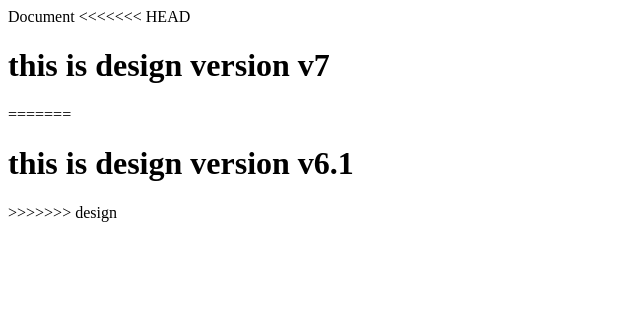
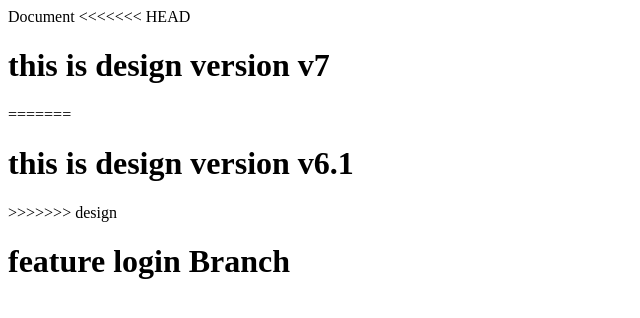
Before and after one commit to sanketbandal015-lab/myrepo, a plain HTML site: page index.html in a window 1280 px wide. Shown: the whole page, without its empty margins (0-640 px from the left). Drawn offline with Linux system fonts and the light colour scheme.

Commit message:
Added login page heading

```diff
--- a/index.html
+++ b/index.html
@@ -14,5 +14,6 @@
     <h1>this is  design version v6.1</h1>
 >>>>>>> design
 
+<h1> feature login Branch</h1>
 </body>
 </html>
```
